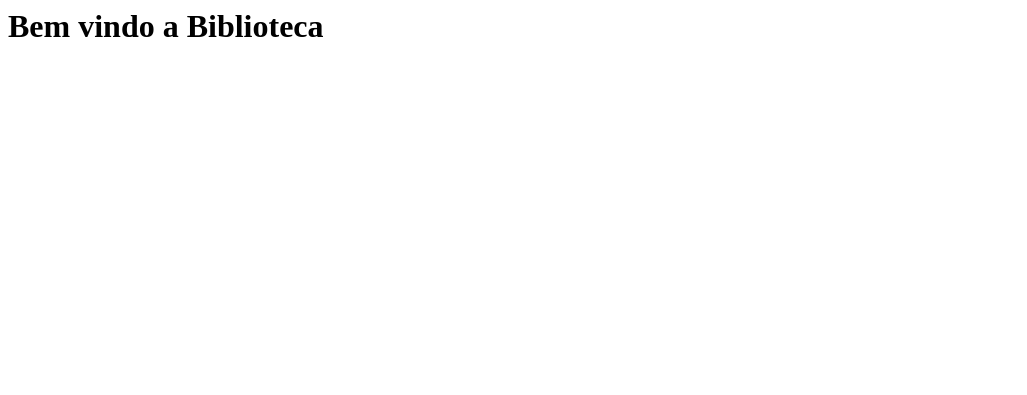
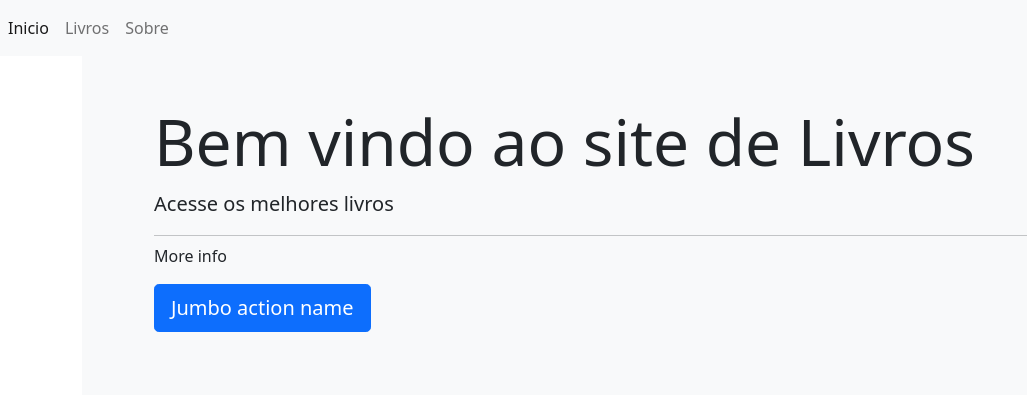
Before and after one commit to michelclemer/Django_sistema_livraria, a Django app: page / in a window 1280 px wide. Shown: the top 395 px of the page, without its empty margins (0-1027 px from the left). Run offline with Django 3.2, Linux system fonts and the light colour scheme.

```diff
--- a/sistemaLivraria/templates/base.html
+++ b/sistemaLivraria/templates/base.html
@@ -15,9 +15,9 @@
   <body>
       <nav class="navbar navbar-expand navbar-light bg-light">
           <div class="nav navbar-nav">
-              <a class="nav-item nav-link active" href="#">Inicio <span class="visually-hidden">(current)</span></a>
-              <a class="nav-item nav-link" href="#">Livros</a>
-              <a class="nav-item nav-link" href="#">Sobre</a>
+              <a class="nav-item nav-link active" href="{% url 'inicio'%}">Inicio <span class="visually-hidden">(current)</span></a>
+              <a class="nav-item nav-link" href="{% url 'livros' %}">Livros</a>
+              <a class="nav-item nav-link" href="{% url 'about' %}">Sobre</a>
           </div>
       </nav>
    <div class="container">
--- a/sistemaLivraria/templates/livros/index.html
+++ b/sistemaLivraria/templates/livros/index.html
@@ -6,7 +6,7 @@
 
     <div class="card">
         <div class="card-header">
-            Listar Livros
+            <a name="" id="" class="btn btn-success" href="{% url 'criar' %}" role="button">Adicionar Livros</a>
         </div>
         <div class="card-body">
             <h4 class="card-title">Livros</h4>
--- /dev/null
+++ b/sistemaLivraria/templates/paginas/inicio.html
@@ -0,0 +1,19 @@
+{% extends "base.html" %}
+
+{% block titulo %} Inicio {% endblock %}
+
+{% block conteudo %}
+
+<div class="p-5 bg-light">
+    <div class="container">
+        <h1 class="display-3">Bem vindo ao site de Livros</h1>
+        <p class="lead">Acesse os melhores livros</p>
+        <hr class="my-2">
+        <p>More info</p>
+        <p class="lead">
+            <a class="btn btn-primary btn-lg" href="Jumbo action link" role="button">Jumbo action name</a>
+        </p>
+    </div>
+</div>
+
+{% endblock %}
--- a/sistemaLivraria/urls.py
+++ b/sistemaLivraria/urls.py
@@ -4,4 +4,6 @@ from . import views
 urlpatterns = [
     path('', views.inicio, name='inicio'),
     path('about', views.about, name='about'),
+    path('livros', views.livros, name='livros'),
+    path('livros/criar', views.criar, name='criar'),
 ]
--- a/sistemaLivraria/views.py
+++ b/sistemaLivraria/views.py
@@ -7,8 +7,12 @@ from django.http import HttpResponse
 
 
 def inicio(request):
-    return HttpResponse("<h1> Bem vindo a Biblioteca</h1>")
+    return render(request, 'paginas/inicio.html')
+def about(request):
+    return render(request, 'paginas/about.html')
 
 
-def about(request):
-    return render(request, 'paginas/about.html')
+def livros(request):
+    return render(request, 'livros/index.html')
+def criar(request):
+    return render(request, 'livros/criar.html')
```
